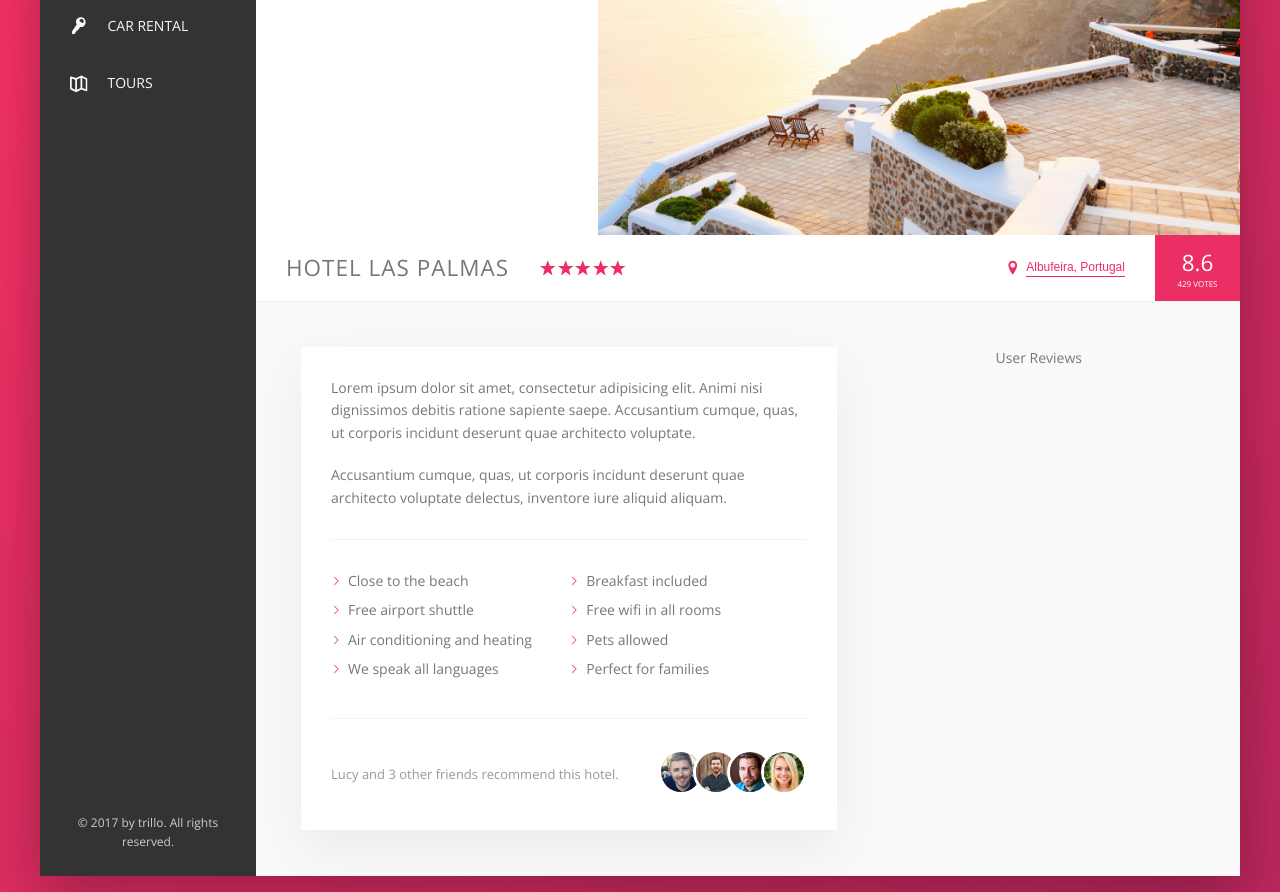
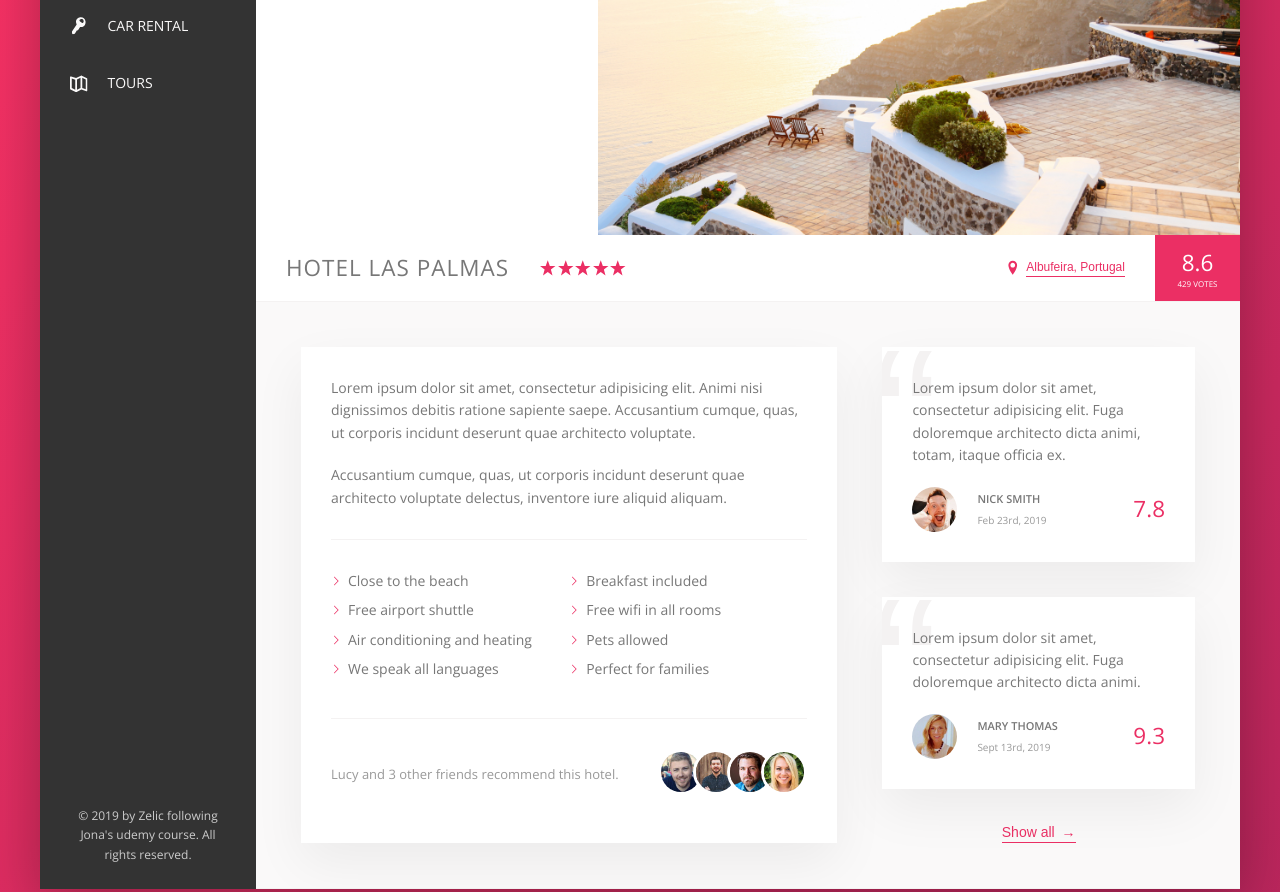
Before and after one commit to ZelicJuarez/Trillo, a plain HTML site: page index.html in a window 1280 px wide. Shown: the part 300-1192 px from the top of the page. Drawn offline with nearby package versions, Linux system fonts and the light colour scheme.

Commit message:
Building the User Reviews Section

```diff
--- a/css/style.css
+++ b/css/style.css
@@ -328,3 +328,47 @@ body {
     border: 0.3rem solid #fff; }
     .recommend__photo:not(:last-child) {
       margin-right: -1.5rem; }
+
+.review {
+  background-color: #fff;
+  box-shadow: var(--shadow-light);
+  padding: 3rem;
+  margin-bottom: 3.5rem;
+  position: relative;
+  overflow: hidden; }
+  .review__text {
+    margin-bottom: 2rem;
+    z-index: 10;
+    position: relative; }
+  .review__user {
+    display: flex;
+    align-items: center; }
+  .review__photo {
+    height: 4.5rem;
+    width: 4.5rem;
+    border-radius: 50%;
+    margin-right: 2rem; }
+  .review__user-box {
+    margin-right: auto; }
+  .review__user-name {
+    font-size: 1.1rem;
+    font-weight: 700;
+    text-transform: uppercase;
+    margin-bottom: 0.4rem; }
+  .review__user-date {
+    font-size: 1rem;
+    color: var(--color-grey-dark-3); }
+  .review__rating {
+    font-size: 2.25rem;
+    color: var(--color-primary);
+    font-weight: 300; }
+  .review::before {
+    content: "\201C";
+    position: absolute;
+    top: -2.75rem;
+    left: -1rem;
+    line-height: 1;
+    font-size: 20rem;
+    color: var(--color-grey-light-2);
+    font-family: sans-serif;
+    z-index: 1; }
--- a/index.html
+++ b/index.html
@@ -93,7 +93,8 @@
           </ul>
 
           <div class="legal">
-            &copy; 2017 by trillo. All rights reserved.
+            &copy; 2019 by Zelic following Jona's udemy course. All rights
+            reserved.
           </div>
         </nav>
 
@@ -210,7 +211,45 @@
             </div>
 
             <div class="user-reviews">
-              User Reviews
+              <figure class="review">
+                <blockquote class="review__text">
+                  Lorem ipsum dolor sit amet, consectetur adipisicing elit. Fuga
+                  doloremque architecto dicta animi, totam, itaque officia ex.
+                </blockquote>
+                <figcaption class="review__user">
+                  <img
+                    src="img/user-1.jpg"
+                    alt="User 1"
+                    class="review__photo"
+                  />
+                  <div class="review__user-box">
+                    <p class="review__user-name">Nick Smith</p>
+                    <p class="review__user-date">Feb 23rd, 2019</p>
+                  </div>
+                  <div class="review__rating">7.8</div>
+                </figcaption>
+              </figure>
+
+              <figure class="review">
+                <blockquote class="review__text">
+                  Lorem ipsum dolor sit amet, consectetur adipisicing elit. Fuga
+                  doloremque architecto dicta animi.
+                </blockquote>
+                <figcaption class="review__user">
+                  <img
+                    src="img/user-2.jpg"
+                    alt="User 2"
+                    class="review__photo"
+                  />
+                  <div class="review__user-box">
+                    <p class="review__user-name">Mary Thomas</p>
+                    <p class="review__user-date">Sept 13rd, 2019</p>
+                  </div>
+                  <div class="review__rating">9.3</div>
+                </figcaption>
+              </figure>
+
+              <button class="btn-inline">Show all <span>&rarr;</span></button>
             </div>
           </div>
         </main>
--- a/sass/_components.scss
+++ b/sass/_components.scss
@@ -171,7 +171,7 @@
     width: 1.75rem;
     height: 1.75rem;
     margin-right: 2rem;
-    fill: currentColor;
+    fill: currentColor; //the color of the current element or parent element
   }
 }
 
@@ -377,3 +377,66 @@
     }
   }
 }
+
+////////////////////////////////////////
+// REVIEWS
+.review {
+  background-color: #fff;
+  box-shadow: var(--shadow-light);
+  padding: 3rem;
+  margin-bottom: 3.5rem;
+  position: relative;
+  overflow: hidden;
+
+  &__text {
+    margin-bottom: 2rem;
+    z-index: 10;
+    position: relative;
+  }
+
+  &__user {
+    display: flex;
+    align-items: center;
+  }
+
+  &__photo {
+    height: 4.5rem;
+    width: 4.5rem;
+    border-radius: 50%;
+    margin-right: 2rem;
+  }
+
+  &__user-box {
+    margin-right: auto;
+  }
+
+  &__user-name {
+    font-size: 1.1rem;
+    font-weight: 700;
+    text-transform: uppercase;
+    margin-bottom: 0.4rem;
+  }
+
+  &__user-date {
+    font-size: 1rem;
+    color: var(--color-grey-dark-3);
+  }
+
+  &__rating {
+    font-size: 2.25rem;
+    color: var(--color-primary);
+    font-weight: 300;
+  }
+
+  &::before {
+    content: "\201C";
+    position: absolute;
+    top: -2.75rem;
+    left: -1rem;
+    line-height: 1;
+    font-size: 20rem;
+    color: var(--color-grey-light-2);
+    font-family: sans-serif;
+    z-index: 1;
+  }
+}
```
